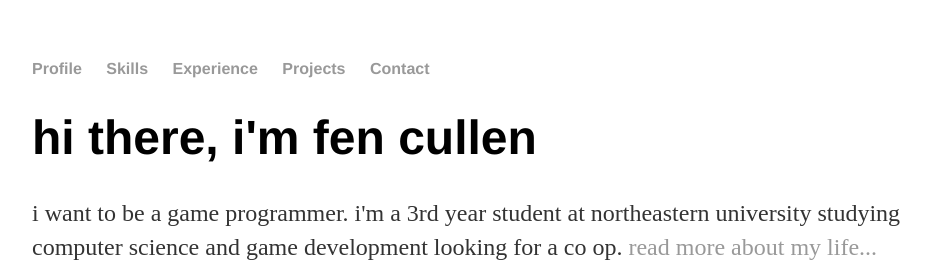
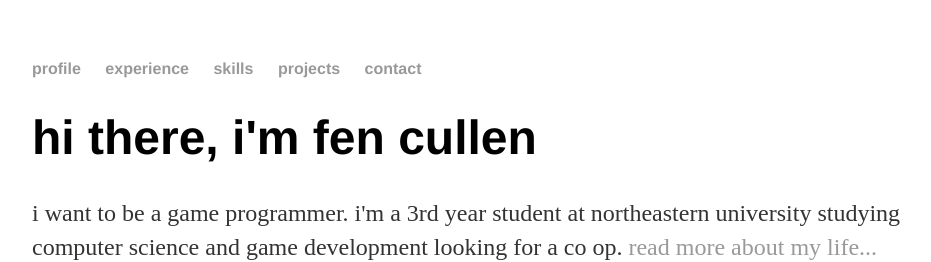
Before and after one commit to fen-cullen/fen-cullen.github.io, a Jekyll site: the page built from index.html, in a window 1280 px wide. Shown: the top 262 px of the page, without its empty margins (160-1091 px from the left). Built offline with Jekyll 4.4.1, drawn with Linux system fonts in a browser that asks for light colours.

```diff
--- a/_layouts/default.html
+++ b/_layouts/default.html
@@ -8,11 +8,11 @@
 		<body>
 			<nav>
 	    		<ul>
-	        		<li><a href="/">Profile</a></li>
-		        	<li><a href="/skills">Skills</a></li>
-	        		<li><a href="/experience">Experience</a></li>
-	        		<li><a href="/projects">Projects</a></li>
-				<li><a href="/contact">Contact</a></li>
+	        		<li><a href="/">profile</a></li>
+				<li><a href="/experience">experience</a></li>
+				<li><a href="/skills">skills</a></li>
+	        		<li><a href="/projects">projects</a></li>
+				<li><a href="/contact">contact</a></li>
 	    		</ul>
 			</nav>
 			<div class="container">
```
